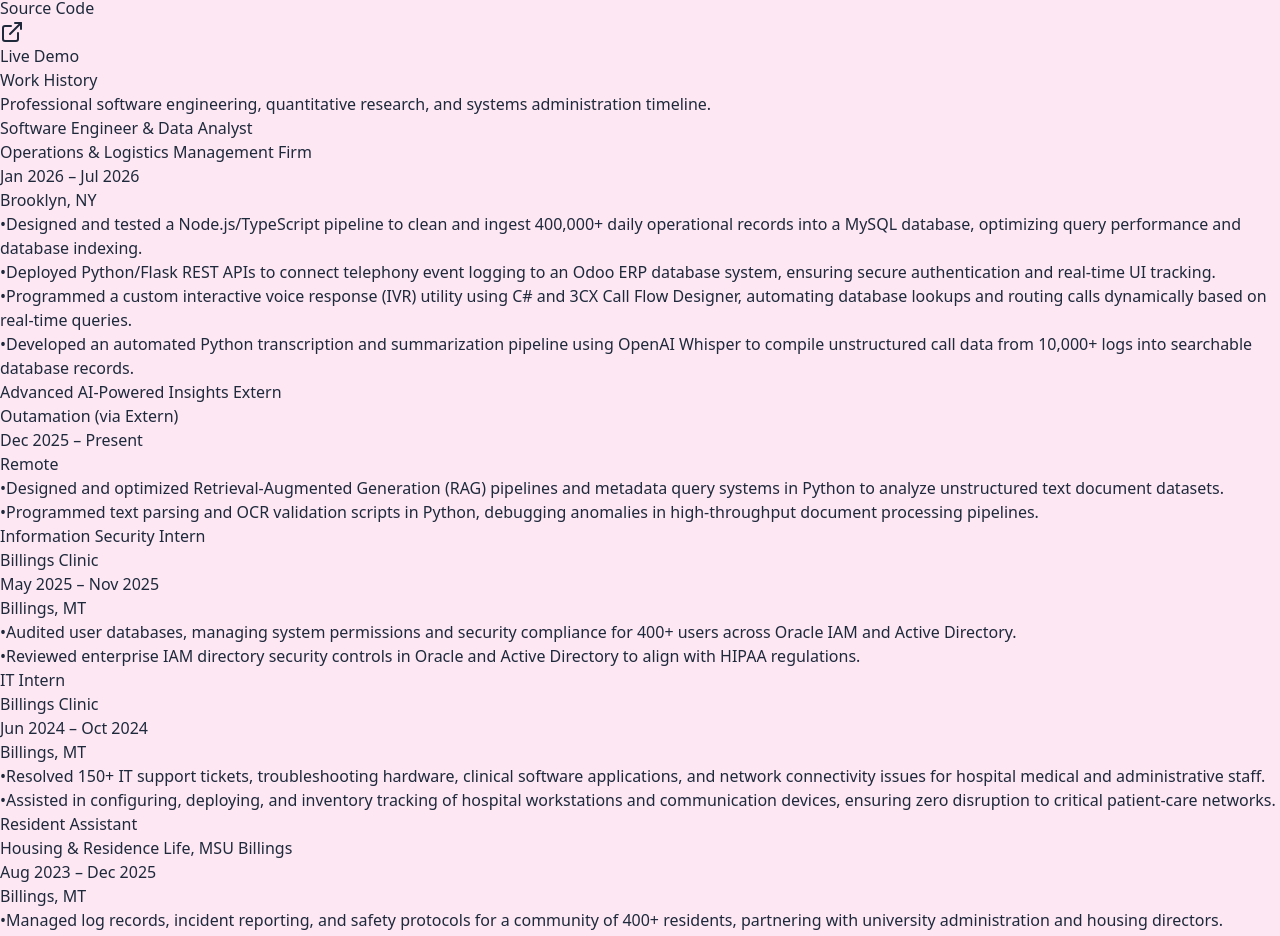
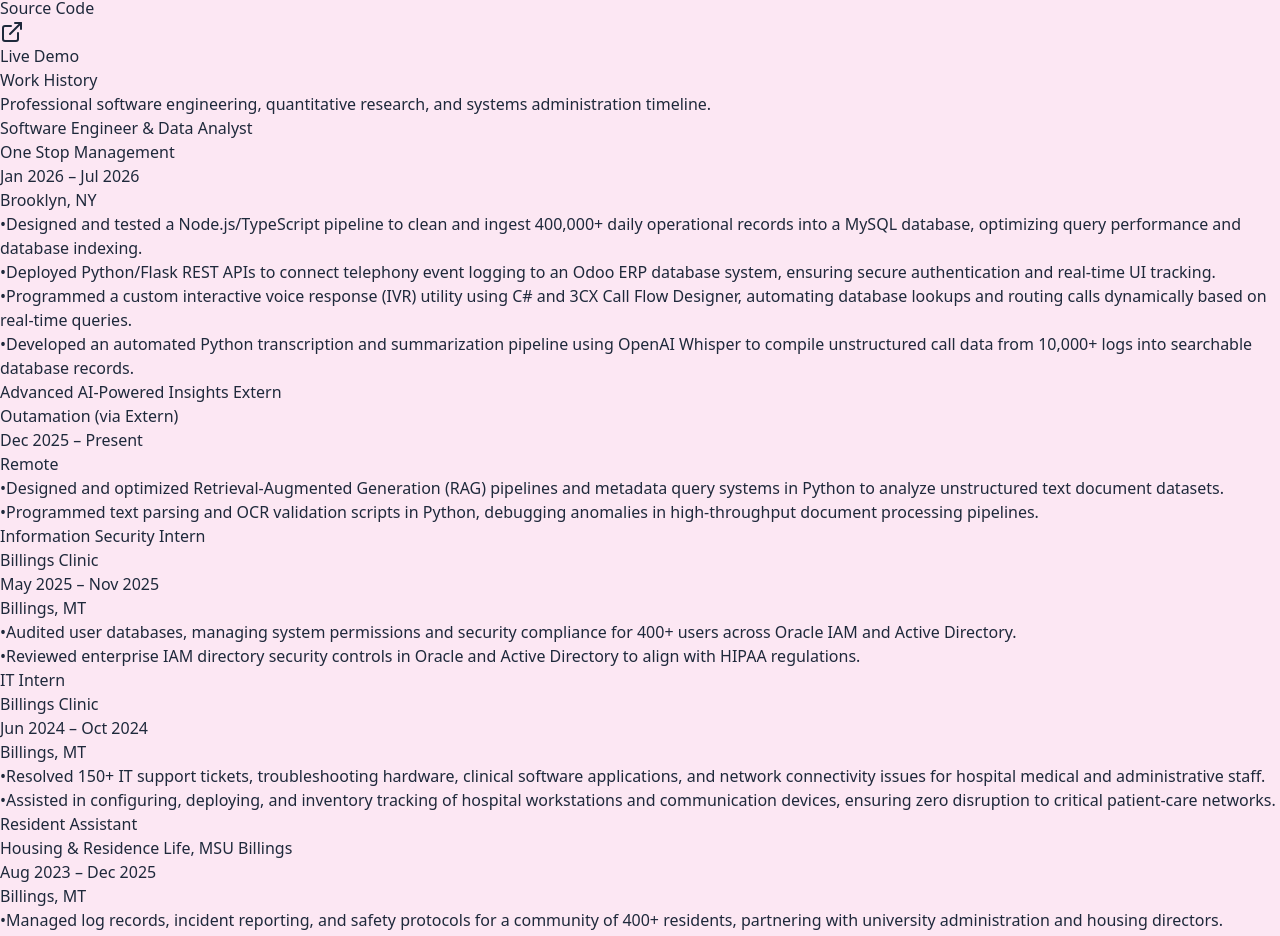
Before and after one commit to Ayjeren004/Ayjeren-portfolio, a React (Vite) app: page / in a window 1280 px wide. Shown: the part 5316-6252 px from the top of the page. Built offline with nearby package versions, Linux system fonts and the light colour scheme.

Commit message:
chore: update company name to One Stop Management

```diff
--- a/src/components/BentoGrid.jsx
+++ b/src/components/BentoGrid.jsx
@@ -99,7 +99,7 @@
   const experiences = [
     {
       role: 'Software Engineer & Data Analyst',
-      company: 'Operations & Logistics Management Firm',
+      company: 'One Stop Management',
       location: 'Brooklyn, NY',
       period: 'Jan 2026 – Jul 2026',
       bullets: [
```
